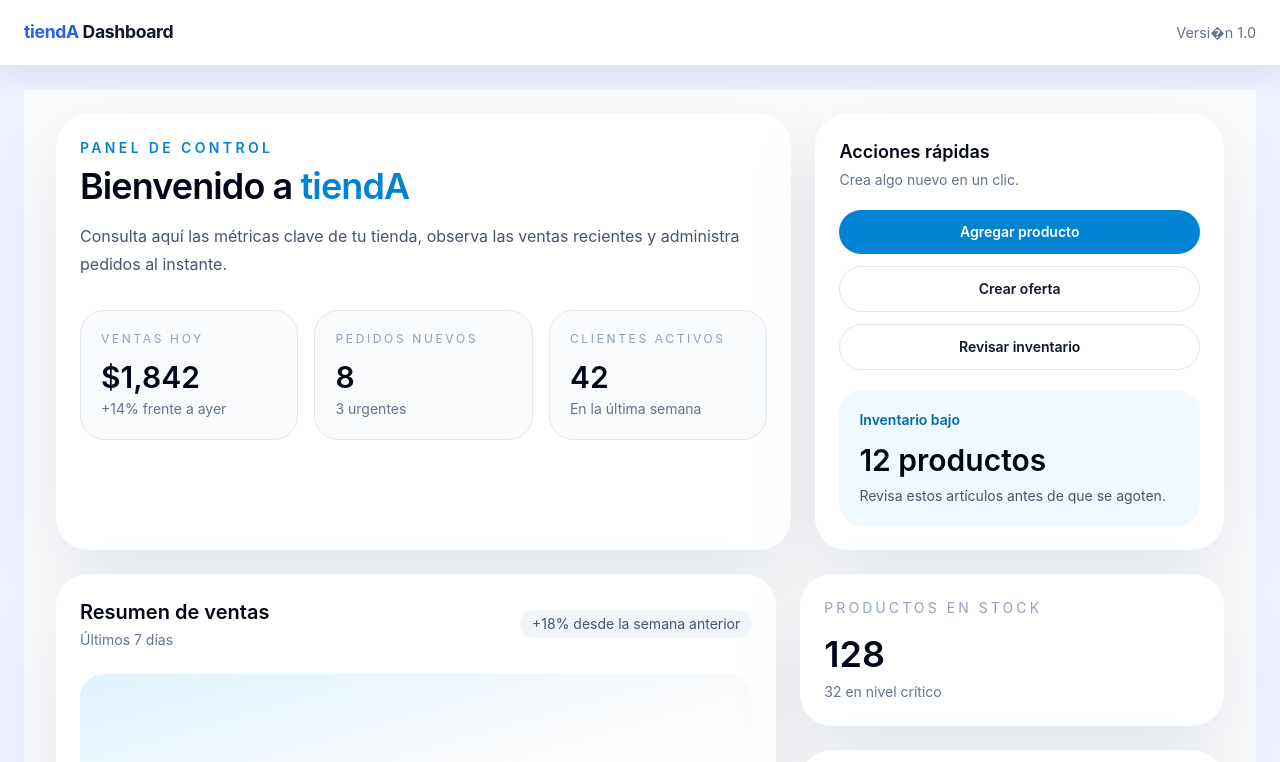
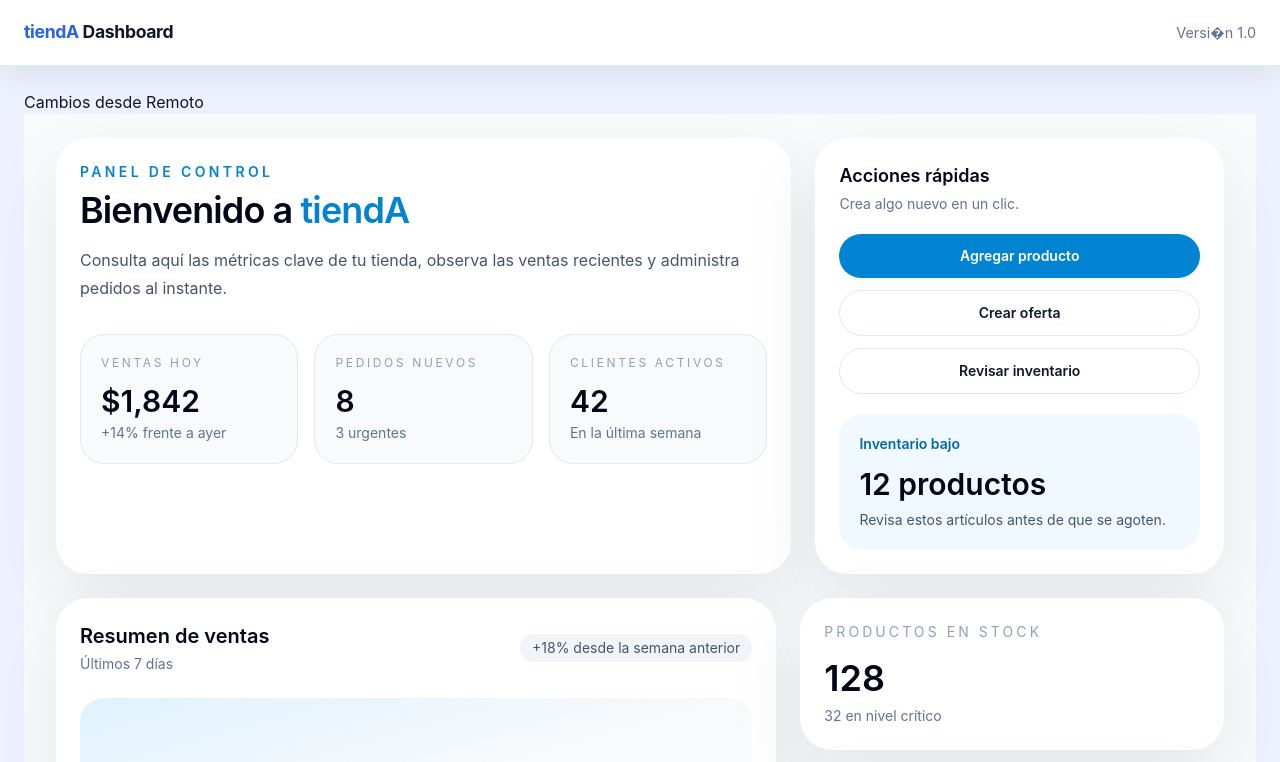
Before and after one commit to MDZ2999/tiendA, an Angular app: page / in a window 1280 px wide. Shown: the top 762 px of the page. Built offline with nearby package versions, Linux system fonts and the light colour scheme.

Commit message:
Modificacion desde Github

```diff
--- a/src/app/pages/home/home.html
+++ b/src/app/pages/home/home.html
@@ -1,3 +1,5 @@
+<h1>Cambios desde Remoto</h1>
+
 <section class="min-h-screen bg-slate-50 px-4 py-6 sm:px-6 lg:px-8">
   <div class="mx-auto max-w-7xl space-y-6">
     <div class="grid gap-6 lg:grid-cols-[1.8fr_1fr]">
```
